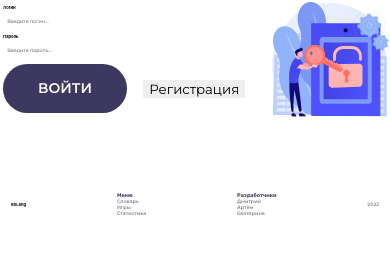
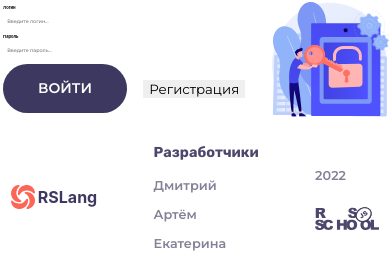
Before and after one commit to DzmitryRev/rslang, a React (Create React App) app: page / in a window 390 px wide. Shown: the part 1434-1708 px from the top of the page. Before the commit the page ends 1666 px from the top, so only its background shows below. Built offline with nearby package versions, Linux system fonts and the light colour scheme.

Commit message:
fix:fixup footer

```diff
--- a/src/components/footer/Footer.module.css
+++ b/src/components/footer/Footer.module.css
@@ -1,4 +1,3 @@
-
 .container {
   padding: 0 2.8vw;
 }
@@ -8,11 +7,15 @@
 }
 
 .footer {
-  height: 13.89vw;
-  margin-top: 15.67vw;
+  height: 10rem;
   display: flex;
   justify-content: space-between;
-  align-items: center;
+  align-items:start;
+}
+@media (max-width:530px) {
+  .footer{
+    align-items:center;
+  }
 }
 
 .footer__logoContainer {
@@ -24,30 +27,71 @@
   margin-right: 0.49vw;
 }
 
+
+@media (max-width:530px) {
+  .footer__menu{
+  display: none;
+  }
+}
+
 .footer__menuTitle {
   font-family: 'Rubik';
   font-style: normal;
   font-weight: 700;
-  font-size: 1.39vw;
-  line-height: 1.46vw;
+  font-size: 1.5rem;
+  line-height: 2.3rem;
+  margin-bottom: 0.8rem;
   color: #4C476C;
 }
+@media (max-width:950px) {
+  .footer__menuTitle{
+  font-size: 1.1rem;
+  margin-bottom: 0rem;
+  }
+}
+@media (max-width:650px) {
+  .footer__menuTitle{
+  font-size: 0.9rem;
+  }
+}
+
 
 .footer__link {
   text-decoration: none;
   font-family: 'Montserrat';
   font-style: normal;
   font-weight: 600;
-  font-size: 1.25vw;
-  line-height: 1.53vw;
+  font-size: 1.4rem;
+  line-height: 1.8rem;
+  margin-bottom: 1rem;
   color: #848196;
 }
+@media (max-width:950px) {
+  .footer__link{
+  font-size: 1rem;
+  }
+}
+@media (max-width:950px) {
+  .footer__link{
+  font-size: 0.8rem;
+  }
+}
 
-.rsSchol {
-  width: 7.71vw;
-  height: 2.85vw;
-}
 
 .rsScholAge {
   margin-top: 0;
 }
+@media (max-width:950px) {
+  .rsSchol{
+  width: 4rem;
+  }
+}
+.footer__logoTitle{
+  font-size: 1.4rem;
+  color:var(--main-headers-color);
+}
+@media (max-width:950px) {
+  .footer__logoTitle{
+  font-size: 1rem;
+  }
+}
--- a/src/components/footer/Footer.tsx
+++ b/src/components/footer/Footer.tsx
@@ -1,8 +1,8 @@
 import {Link} from 'react-router-dom';
 
-// import rsLogoSvg from '../../assets/img/rs-school.svg';
+import rsLogoSvg from '../../assets/img/rs-school.svg';
 
-// import logoSvg from '../../assets/img/logo.svg';
+import logoSvg from '../../assets/img/logo.svg';
 
 import styles from './Footer.module.css';
 
@@ -10,7 +10,7 @@ export default function Footer() {
   return (<footer className={`${styles.footer} ${styles.footerContainer}]} ${styles.container}`}>
     <div className={styles.footer__logo}>
       <div className={styles.footer__logoContainer}>
-        {/* <img className={styles.footer__logoImg} src={logoSvg} alt="logo"/> */}
+        <img className={styles.footer__logoImg} src={logoSvg} alt="logo"/>
         <h3 className={`${styles.footer__logoTitle} ${styles.subtitle}`}>RSLang</h3>
       </div>
     </div>
@@ -23,8 +23,13 @@ export default function Footer() {
           </Link>
         </li>
         <li className={styles.footer__menuItem}>
-          <Link className={styles.footer__link} to="#">
-            Игры
+          <Link className={styles.footer__link} to="/games/sprint">
+            Cпринт
+          </Link>
+        </li>
+        <li className={styles.footer__menuItem}>
+          <Link className={styles.footer__link} to="/games/audiocall">
+          Аудиовызов
           </Link>
         </li>
         <li className={styles.footer__menuItem}>
@@ -55,10 +60,10 @@ export default function Footer() {
       </ul>
     </nav>
     <div className={styles.rsSchols}>
+      <p className={`${styles.footer__link} ${styles.rsScholAge}`}>2022</p>
       <Link className={styles.rsSchol} to="https://rs.school/" target="_blank" rel="noreferrer">
-        {/* <img className={styles.rsSchol} src={rsLogoSvg} alt="rs-schol"/> */}
+        <img className={styles.rsSchol} src={rsLogoSvg} alt="rs-schol"/>
       </Link>
-      <p className={`${styles.footer__link} ${styles.rsScholAge}`}>2022</p>
     </div>
   </footer>
   );
```
